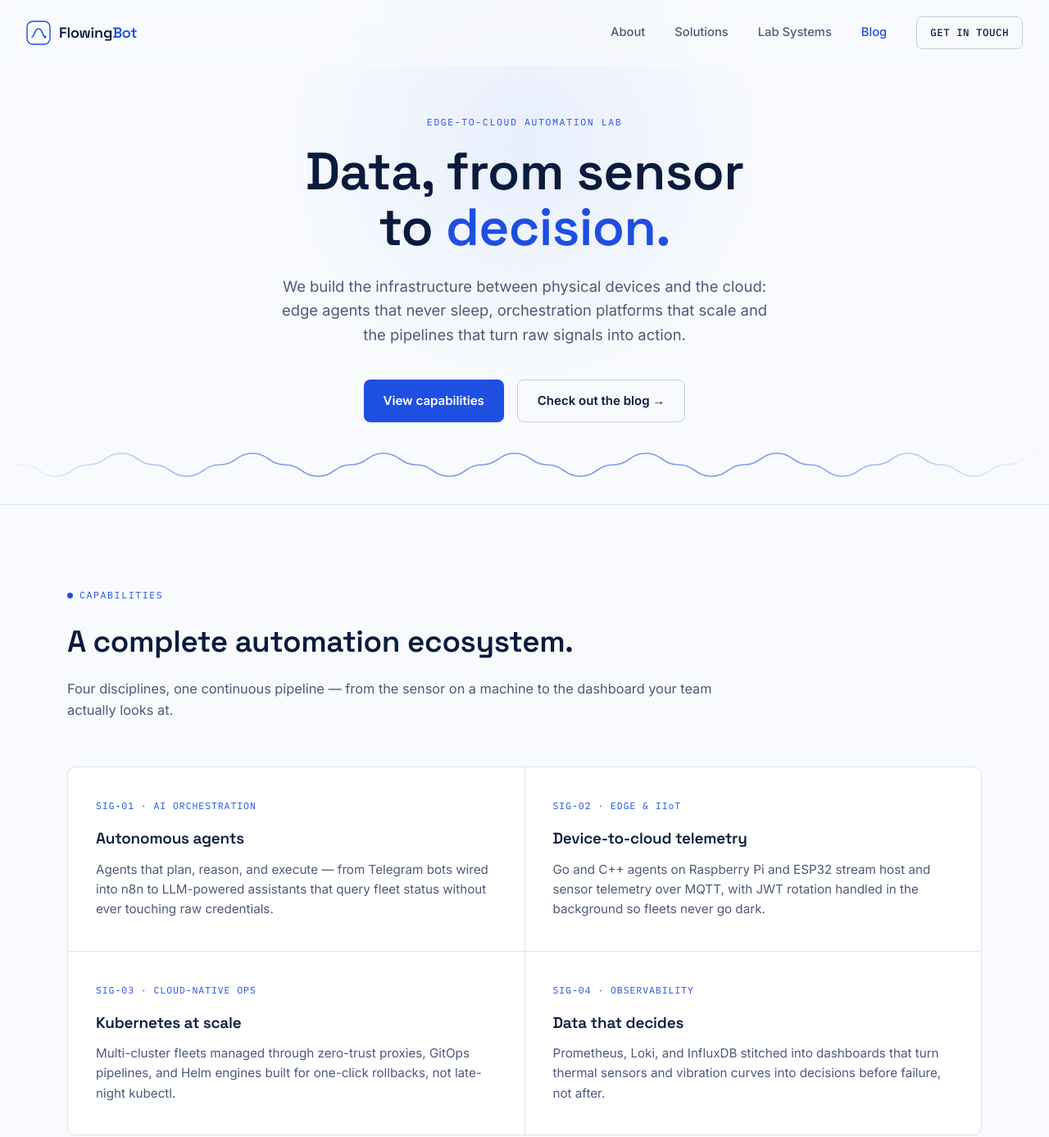
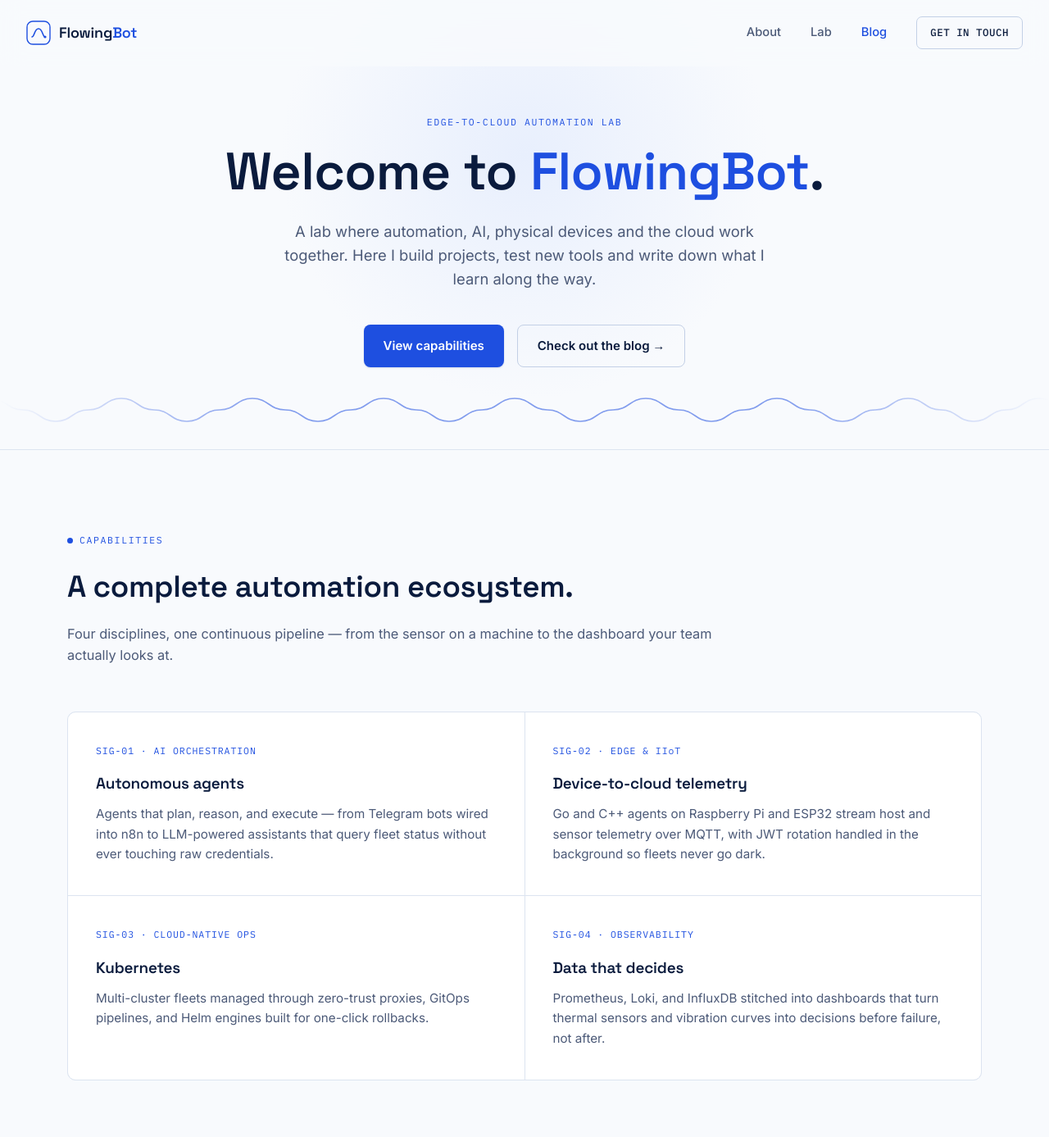
Before and after one commit to AndreaProzzo21/flowingbot, a plain HTML site: page index.html in a window 1280 px wide. Shown: the top 1387 px of the page at 82% size. Drawn offline with Linux system fonts and the light colour scheme.

Commit message:
Modfied index hero and overall estetic

```diff
--- a/index.html
+++ b/index.html
@@ -26,8 +26,7 @@
     </button>
     <div class="nav-links" id="navLinks">
         <a href="/about.html">About</a>
-        <a href="#solutions">Solutions</a>
-        <a href="#lab">Lab Systems</a>
+        <a href="#lab">Lab</a>
         <a href="/blog.html" style="color: var(--blue);">Blog</a>
         <a href="mailto:info@flowingbot.com" class="nav-cta">GET IN TOUCH</a>
     </div>
@@ -37,8 +36,8 @@
     <div class="container hero-container">
 
         <span class="eyebrow">Edge-to-Cloud Automation Lab</span>
-        <h1>Data, from sensor <br>to <span>decision.</span></h1>
-        <p class="lede">We build the infrastructure between physical devices and the cloud: edge agents that never sleep, orchestration platforms that scale and the pipelines that turn raw signals into action.</p>
+        <h1>Welcome to <span>FlowingBot</span>.</h1>
+        <p class="lede">A lab where automation, AI, physical devices and the cloud work together. Here I build projects, test new tools and write down what I learn along the way.</p>
 
         <div class="hero-actions">
             <a href="#solutions" class="btn btn-primary">View capabilities</a>
@@ -67,8 +66,8 @@
             </div>
             <div class="cap-card">
                 <span class="cap-code">SIG-03 · CLOUD-NATIVE OPS</span>
-                <h3>Kubernetes at scale</h3>
-                <p>Multi-cluster fleets managed through zero-trust proxies, GitOps pipelines, and Helm engines built for one-click rollbacks, not late-night kubectl.</p>
+                <h3>Kubernetes</h3>
+                <p>Multi-cluster fleets managed through zero-trust proxies, GitOps pipelines, and Helm engines built for one-click rollbacks.</p>
             </div>
             <div class="cap-card">
                 <span class="cap-code">SIG-04 · OBSERVABILITY</span>
@@ -103,6 +102,7 @@
                     <div class="stack-tags"><span>FastAPI</span><span>Helm</span><span>SQLite</span><span>RBAC</span></div>
                 </div>
                 <a href="https://andreaprozzo21.github.io/k8s-cloud-gateway/" class="lab-card-link">View docs →</a>
+                <a href="/articles/k8s-cloud-gateway.html" class="lab-card-link">Notes →</a>
             </div>
 
             <div class="lab-card">
```
